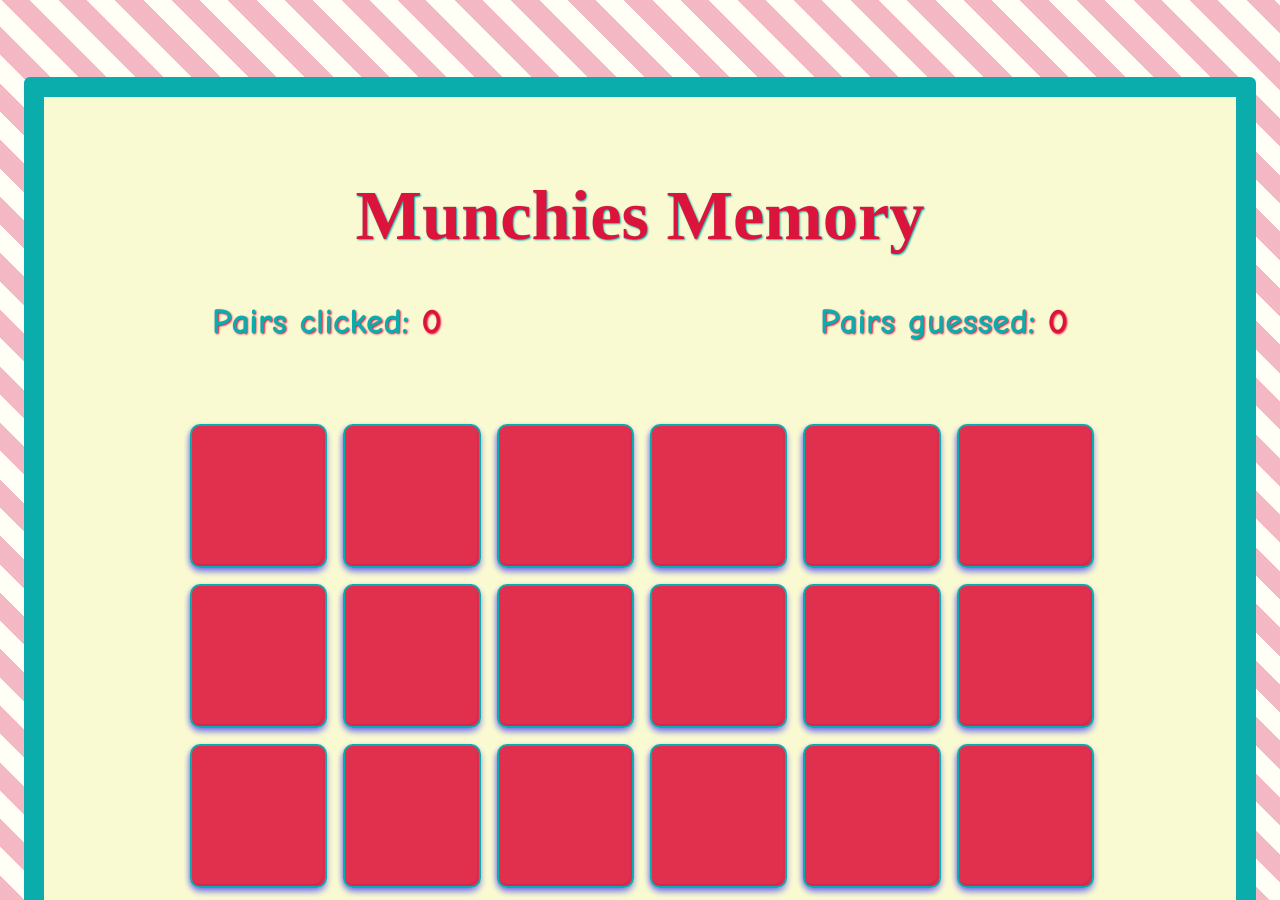
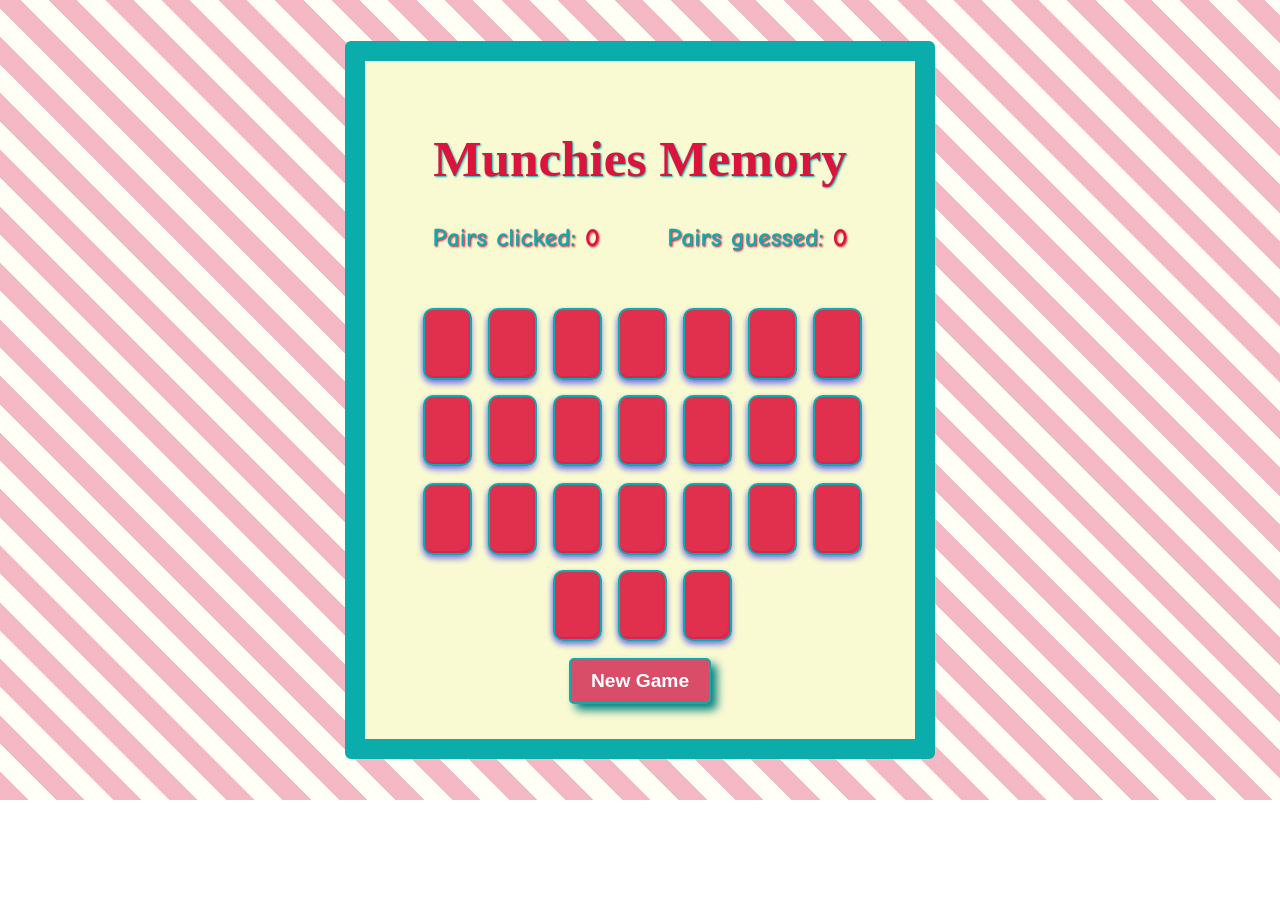
Before and after one commit to TinaBK24/Project-TS-Memory, a website built with Vite: page index.html in a window 1280 px wide. Shown: the top 900 px of the page. After the commit the page ends 800 px from the top, so only its background shows below. Built offline with nearby package versions, Linux system fonts and the light colour scheme.

Commit message:
Scroll-Anpassung

```diff
--- a/index.html
+++ b/index.html
@@ -13,14 +13,14 @@
     <section>
       <h1>Munchies Memory</h1>
       <div class="pair-count-wrapper">
-        <p>Pairs clicked: <span id="pairsClicked">0</span></p>
-        <p>Pairs guessed: <span id="pairsGuessed">0</span></p>
+        <p class="pairsP">Pairs clicked: <span id="pairsClicked">0</span></p>
+        <p class="pairsP">Pairs guessed: <span id="pairsGuessed">0</span></p>
       </div>
     </section>
     <section id="game-board"></section>
     <button id="new-game-btn">
       <a href="./index.html">New Game</a></button>
-  </main>
+  </main><img src="" alt="">
 
   <script type="module" src="/src/main.ts"></script>
 </body>
--- a/src/main.ts
+++ b/src/main.ts
@@ -29,7 +29,7 @@
       const backFace = document.createElement('div');
       backFace.className = 'card__face card__face--back'; // Rückseite der Karte.
 
-      backFace.textContent = emojiArray[i];
+      backFace.innerHTML = emojiArray[i]
 
       gameCard.appendChild(frontFace);
       gameCard.appendChild(backFace);
--- a/src/style.css
+++ b/src/style.css
@@ -1,16 +1,17 @@
 
-body {
+html {
   font-family: Arial, sans-serif;
   margin: 0;
   padding: 0;
   display: flex;
   flex-direction: column;
+  justify-content: center;
   align-items: center;
   position: relative;
-  min-height: 100vh;
+  min-height: 100%;
 }
 
-body::before {
+html::before {
   content: "";
   position: absolute;
   top: 0;
@@ -22,24 +23,40 @@
   z-index: -1; /* Legt den Hintergrund hinter den Hauptinhalt */
 }
 
+body {
+  display: flex;
+  flex-direction: column;
+  justify-content: center;
+  align-items: center;
+  position: relative;
+  min-height: 90vh;
+  max-width: 700px;
+}
+
 main {
-  width: 90%;
-  max-width: 1200px;
+  width: 100%;
+  max-height: 100%;
   text-align: center;
-  margin:  6% ;
-  padding: 20px;
+  padding: 5%;
   position: relative;
   z-index: 1; /* Legt den Hauptinhalt vor den Hintergrund */
   background-color: lightgoldenrodyellow;
   border: 20px solid rgb(11, 172, 172);
   border-radius: 6px;
+  display: flex;
+  flex-direction: column;
+  align-items: center;
+  gap: 1%;
+}
 
+section {
+  width: 100%;
 }
 
 h1 {
   /* font-size: 2.8rem; */
-  font-size: 4.4rem;
-  margin-bottom: 10px;
+  font-size: 4vw;
+  margin-bottom: 2%;
   color: crimson;
   font-weight: 900;
   font-family: Chalkboard;
@@ -50,12 +67,12 @@
   display: flex;
   justify-content: space-evenly;
   align-items: center;
-  gap: 20%;
+  gap: 5%;
 }
 
-p{
+.pairsP{
   color: rgb(11, 172, 172);
-  font-size: 2.2rem;
+  font-size: 2vw;
   font-weight: 800;
   text-shadow: 1px 1px 2px crimson;
   font-family: Comic Sans MS;
@@ -68,17 +85,19 @@
   font-weight: 600;
 }
 section {
-  margin-bottom: 20px;
+  margin-bottom: 2%;
 }
 
 #game-board {
-  display: grid;
-  grid-template-columns: repeat(6, 1fr);
-  grid-template-rows: repeat(4, 1fr);
+  display: flex;
+  flex-wrap: wrap;
+  /* grid-template-columns: repeat(6, 1fr);
+  grid-template-rows: repeat(4, 1fr);  */
   gap: 20px;
   justify-content: center;
   /* max-width: 600px;  */
-  max-width: 900px;
+  max-width: 90%;
+  height: auto;
   margin: 4% auto;
 }
 
@@ -88,12 +107,13 @@
   color: white;
   border: 2px solid  rgb(11, 172, 172);
   border-radius: 5px;
-  font-size: 1.2rem;
+  font-size: 1.5vw;
   font-weight: 600;
   cursor: pointer;
-  margin: 3% 0 6% 0;
   /* box-shadow: 6px 6px 10px rgba(0, 128, 128, 0.5); */
   box-shadow: 6px 6px 10px rgba(0, 128, 128, 1.2);
+  width: fit-content;
+  margin-bottom: 2%;
 }
 
 button:hover {
@@ -107,14 +127,15 @@
 
 .game-card {
   position: relative;
-  width: 100%;
-  height: 140px;
+  width: 10%;
+  aspect-ratio: 1 / 1.5;
   cursor: pointer;
   transform-style: preserve-3d; /* Ermöglicht 3D-Drehung für Karten */
   transition: transform 0.6s; /* Weiche Übergänge bei Animationen */
   transform: rotateY(0);
   box-shadow: 0 4px 6px rgba(0, 0, 255, 0.4);
   border-radius: 10px;
+  font-size: 3vw;
 }
 
 .game-card.visible {
@@ -134,6 +155,10 @@
   text-align: center;
   backface-visibility: hidden;
   border-radius: 10px;
+  display: flex;
+  align-items: center;
+  justify-content: center;
+  font-size: 3vw;
 }
 
 .card__face--front {
```
